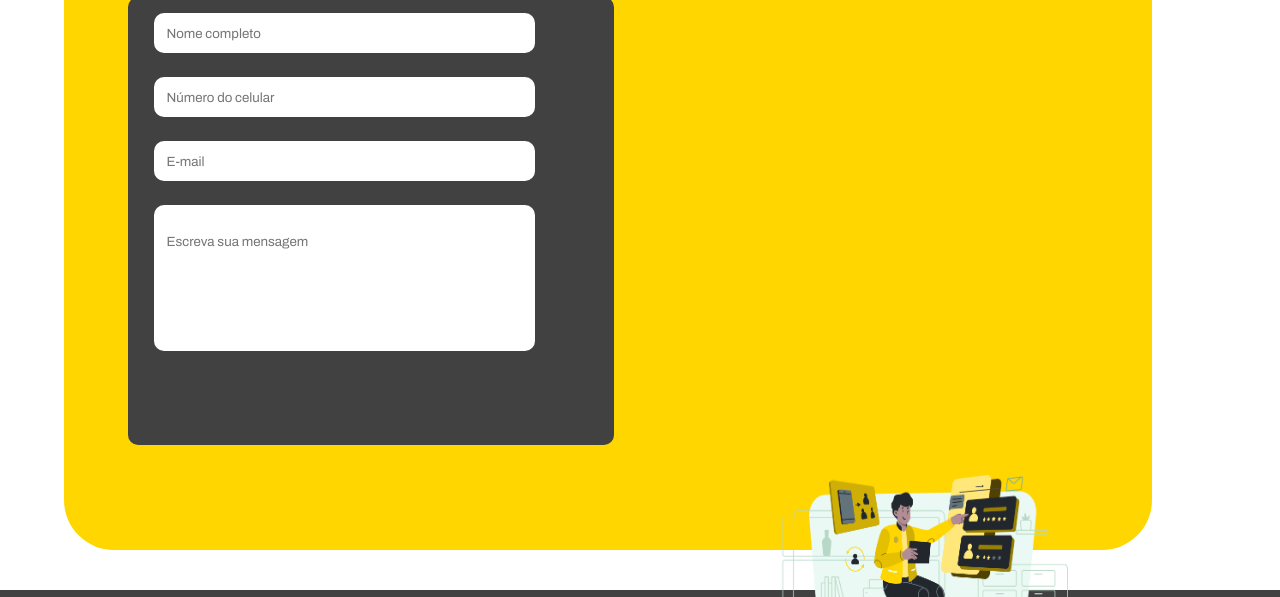
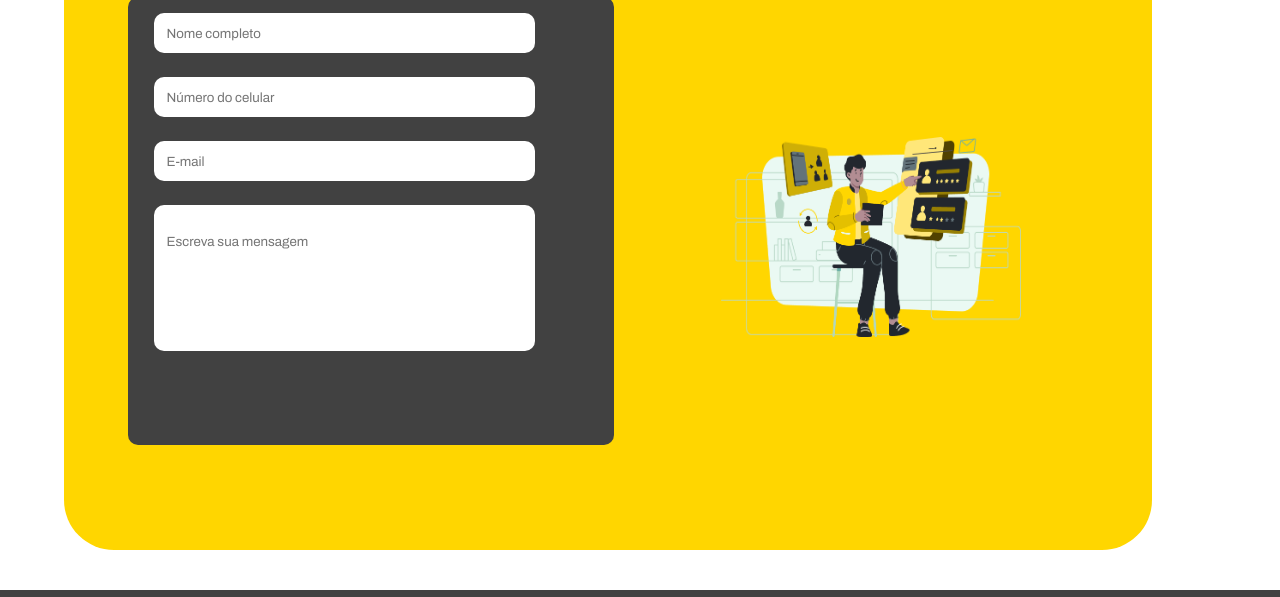
Before and after one commit to Sweet-Peach/TecShine, a plain HTML site: page Algoritmos/contato tecshine.html in a window 1280 px wide. Shown: the part 266-863 px from the top of the page. Drawn offline with Linux system fonts and the light colour scheme; a web font is replaced by a local one.

Commit message:
contato com img certa

```diff
--- a/Algoritmos/contato tecshine.css
+++ b/Algoritmos/contato tecshine.css
@@ -73,8 +73,8 @@
 }
 
 .box img {
-    padding-left: 50vw;
-    margin-top: 30px;
+    padding-left: 20vw;
+    margin: -310px 32px 122px 337px;
     width: 300px;
     height: 200px;
 }
```
